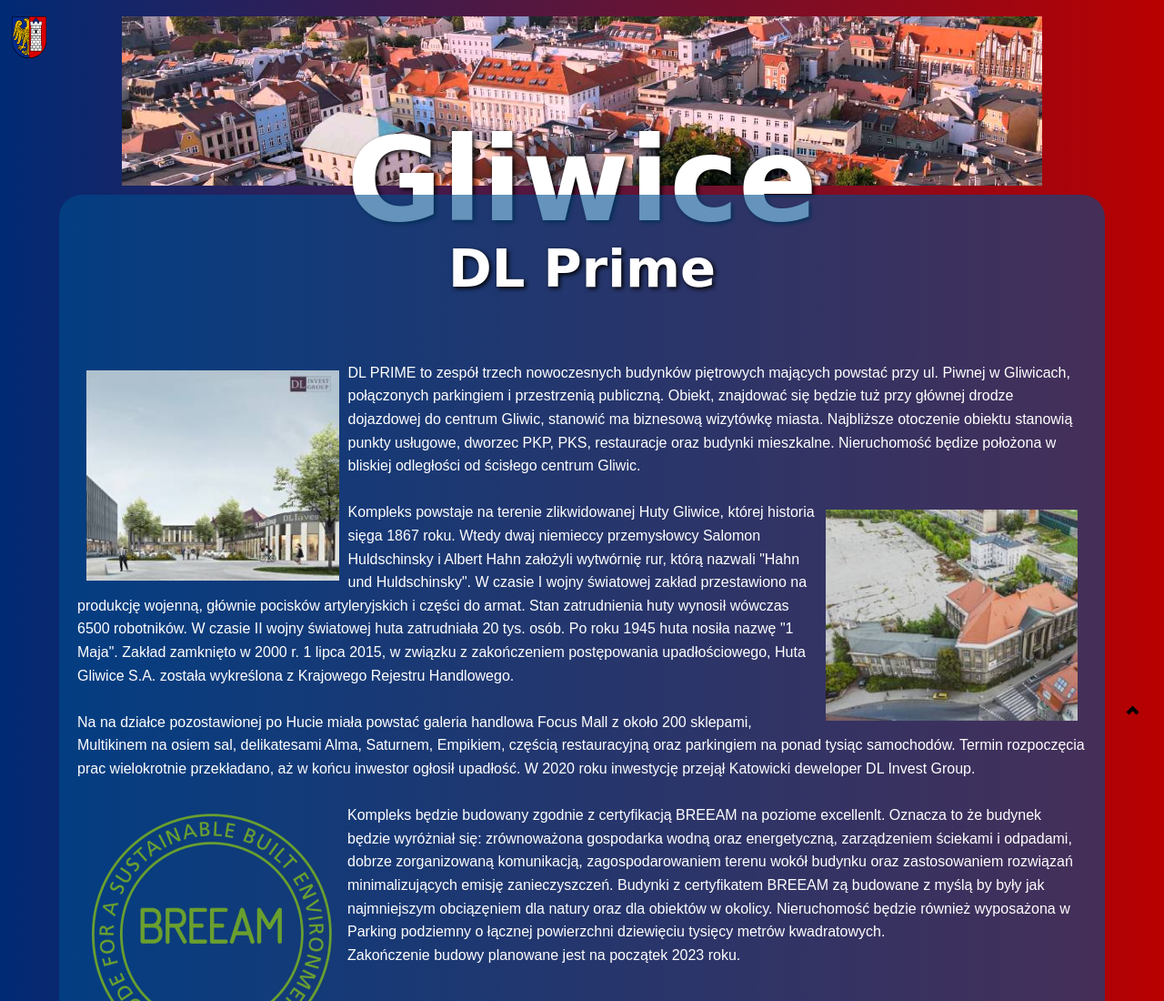
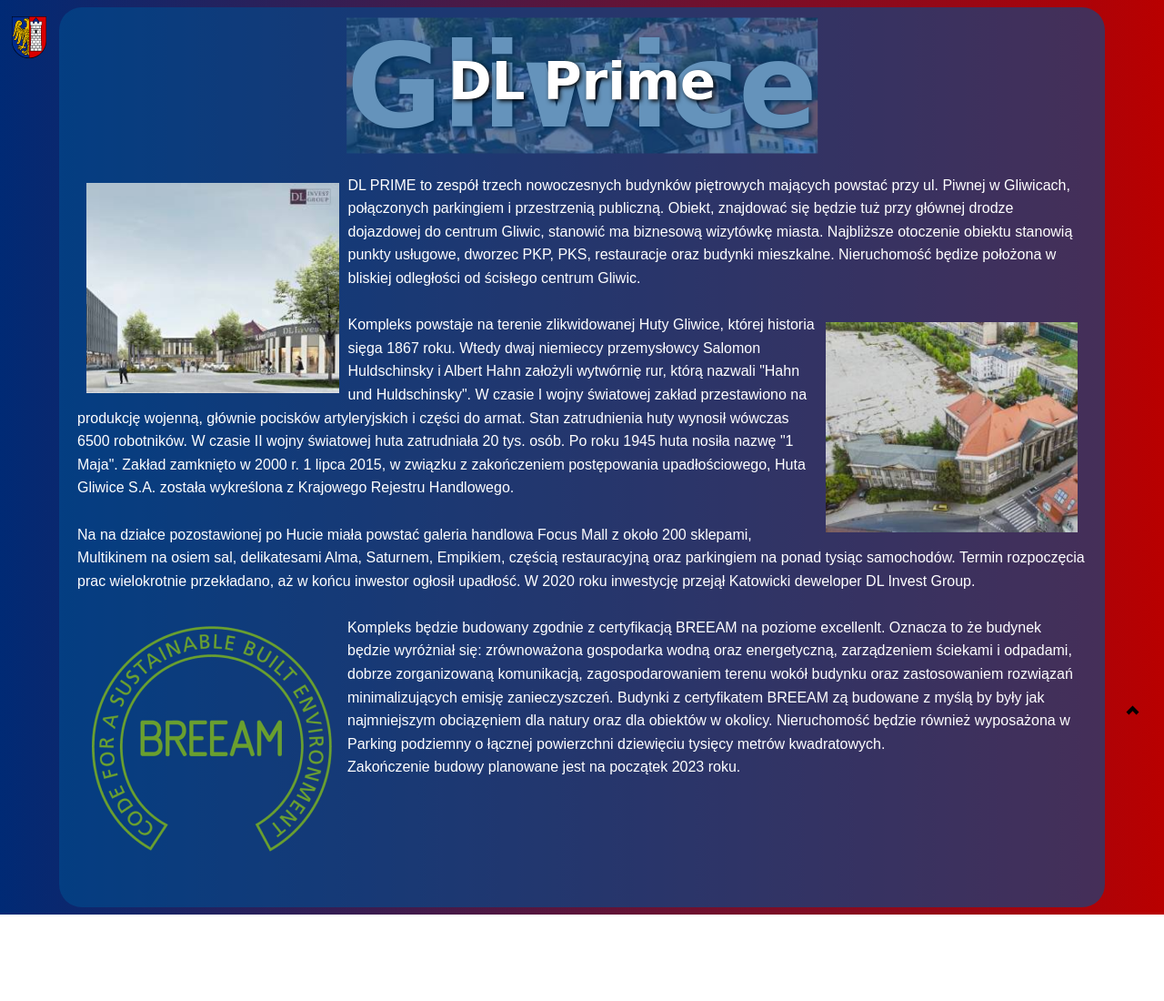
Before and after one commit to marcinkampe/Gliwice, a plain HTML site: page dl_invest.html in a window 1280 px wide. Shown: the top 1100 px of the page at 91% size. After the commit the page ends 1005 px from the top, so only its background shows below. Drawn offline with Linux system fonts and the light colour scheme; a web font is replaced by a local one.

Commit message:
zmiana nagłówka

```diff
--- a/dl_invest.html
+++ b/dl_invest.html
@@ -20,10 +20,9 @@
         <a href="index.html"><img class="godlo" src="img/godlo.svg" alt="Godło"></a>
     </nav>
 
-    <div class="calosc">
-        <img id="baner" src="img/baner.jpg" alt="baner">
+    <header>
         <h1>Gliwice</h1>
-    </div>
+    </header>
 
     <div class="srodek">
 
--- a/style/main.css
+++ b/style/main.css
@@ -6,7 +6,7 @@
 
 /* baner */
 
-.calosc {
+header {
   position: relative;
   text-align: center;
   color: white;
@@ -22,6 +22,7 @@
 
 
 h1 {
+  background-image: url(/img/baner.jpg);
   color: white;
   font-family: "Allan", cursive;
   font-size: 10vw;
```
Also changed, not shown: index.html (+2 -3 lines), kolejkowo.html (+2 -3 lines), oskar.html (+2 -3 lines), teatr.html (+2 -3 lines).
